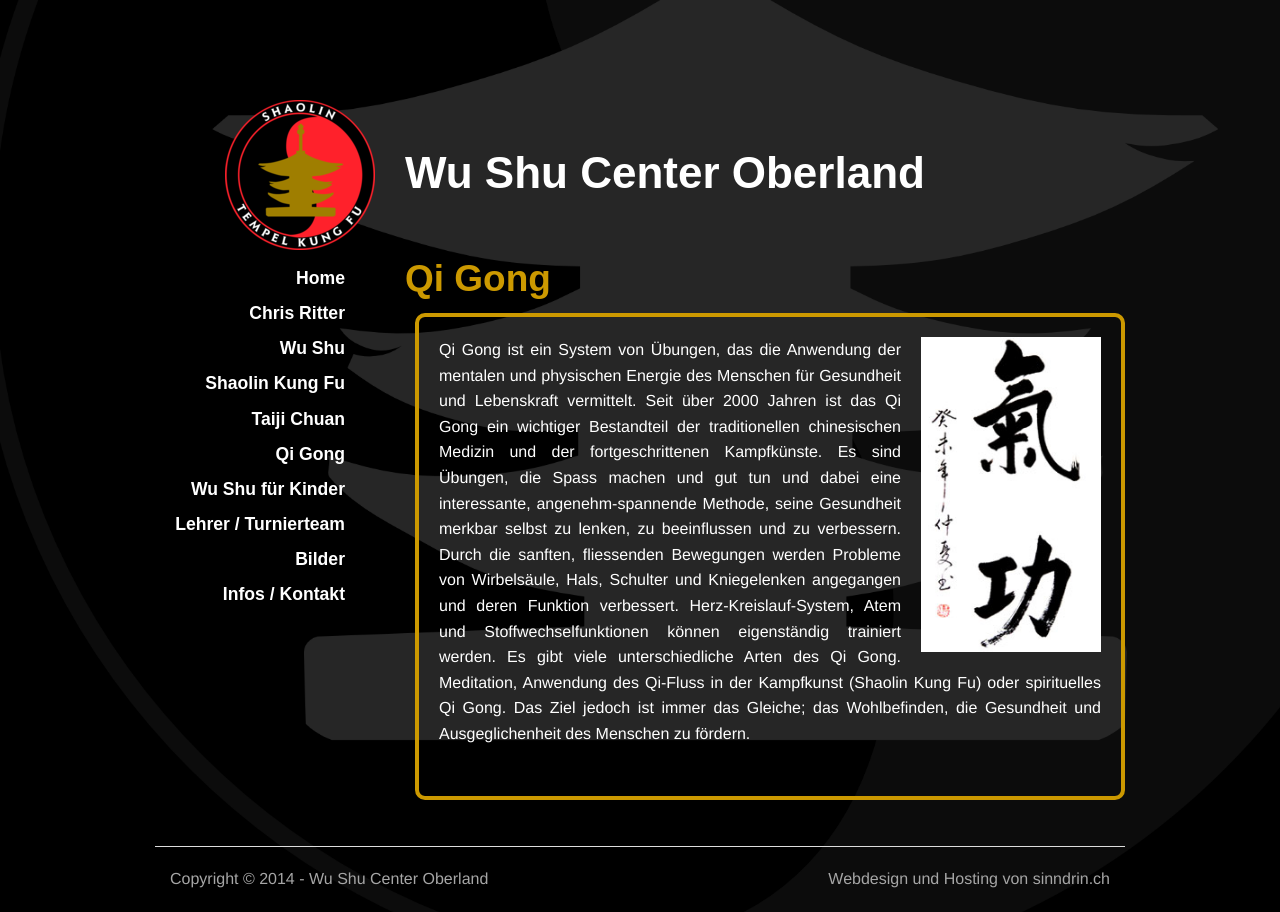
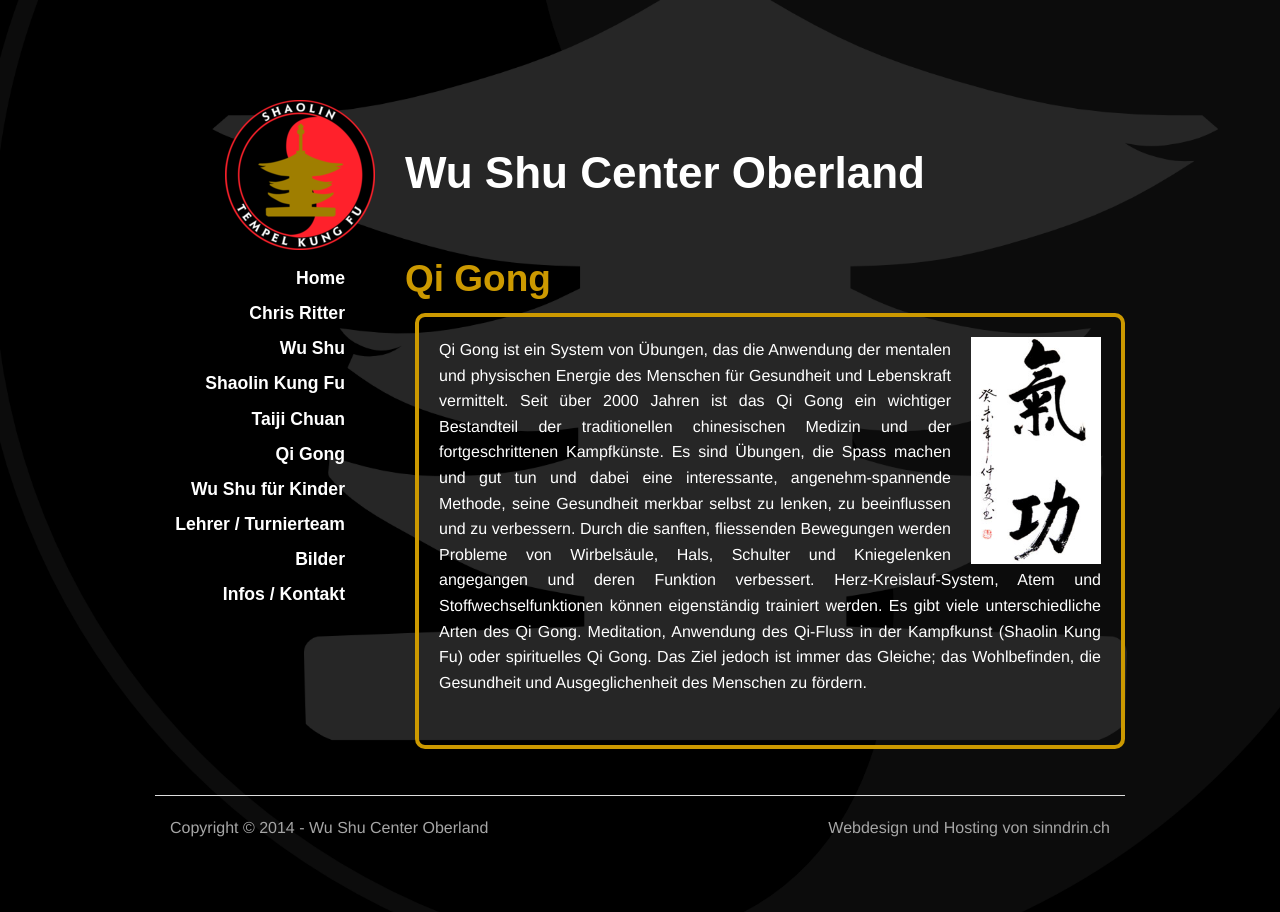
Before and after one commit to wu-shu/wu-shu.github.io, a Jekyll site: the page built from qi-gong/index.md, in a window 1280 px wide. Built offline with Jekyll 4.4.1, drawn with Linux system fonts in a browser that asks for light colours; some web fonts are replaced; Markdown is read by kramdown in place of the engine named in the settings; comment, search, counter and statistics services are not loaded.

Commit message:
Bild kleiner qigong

```diff
--- a/qi-gong/index.md
+++ b/qi-gong/index.md
@@ -3,7 +3,7 @@
 title: Qi Gong
 ---
 
-<img class="right" src="/images/qigong.jpg" alt="Qi Gong" width="200px">Qi Gong ist ein System von Übungen, das die Anwendung der mentalen und physischen Energie des Menschen für Gesundheit und Lebenskraft vermittelt.
+<img class="right" src="/images/qigong.jpg" alt="Qi Gong" width="150px">Qi Gong ist ein System von Übungen, das die Anwendung der mentalen und physischen Energie des Menschen für Gesundheit und Lebenskraft vermittelt.
 Seit über 2000 Jahren ist das Qi Gong ein wichtiger Bestandteil der traditionellen chinesischen Medizin und der fortgeschrittenen Kampfkünste.
 Es sind Übungen, die Spass machen und gut tun und dabei eine interessante, angenehm-spannende Methode, seine Gesundheit merkbar selbst zu lenken, zu beeinflussen und zu verbessern. Durch die sanften, fliessenden Bewegungen werden Probleme von Wirbelsäule, Hals, Schulter und Kniegelenken angegangen und deren Funktion verbessert.
 Herz-Kreislauf-System, Atem und Stoffwechselfunktionen können eigenständig trainiert werden.
```
